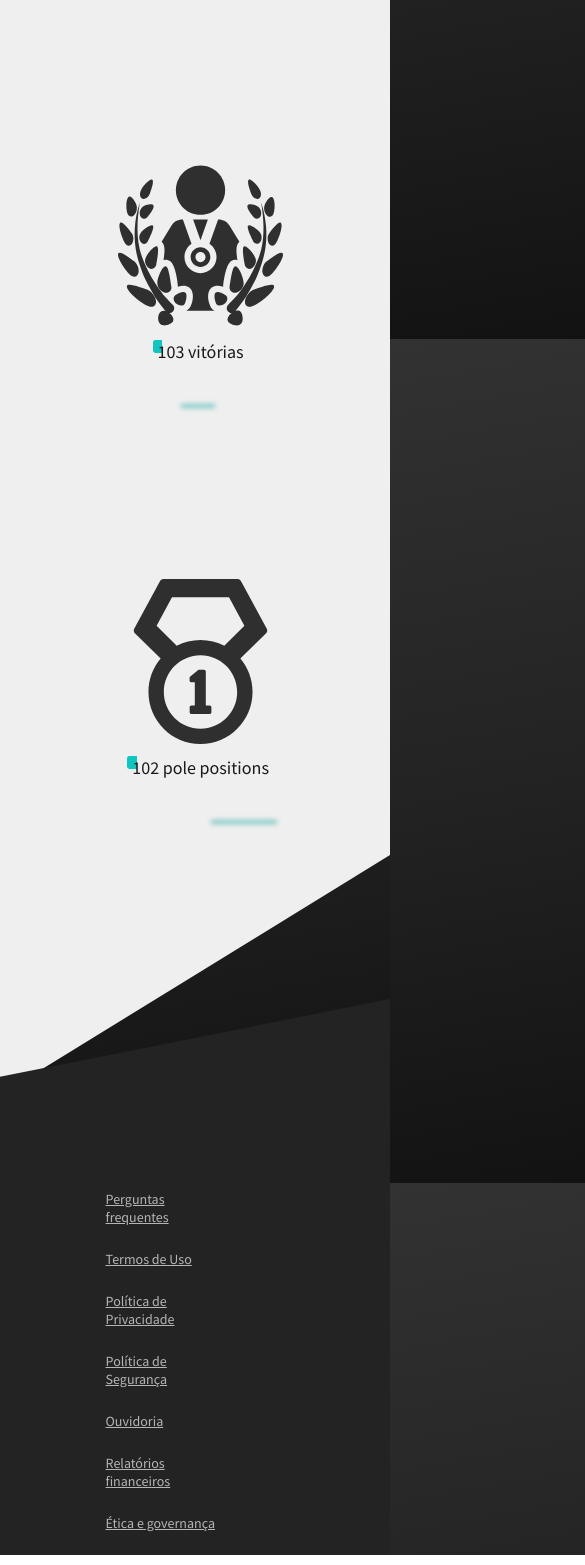
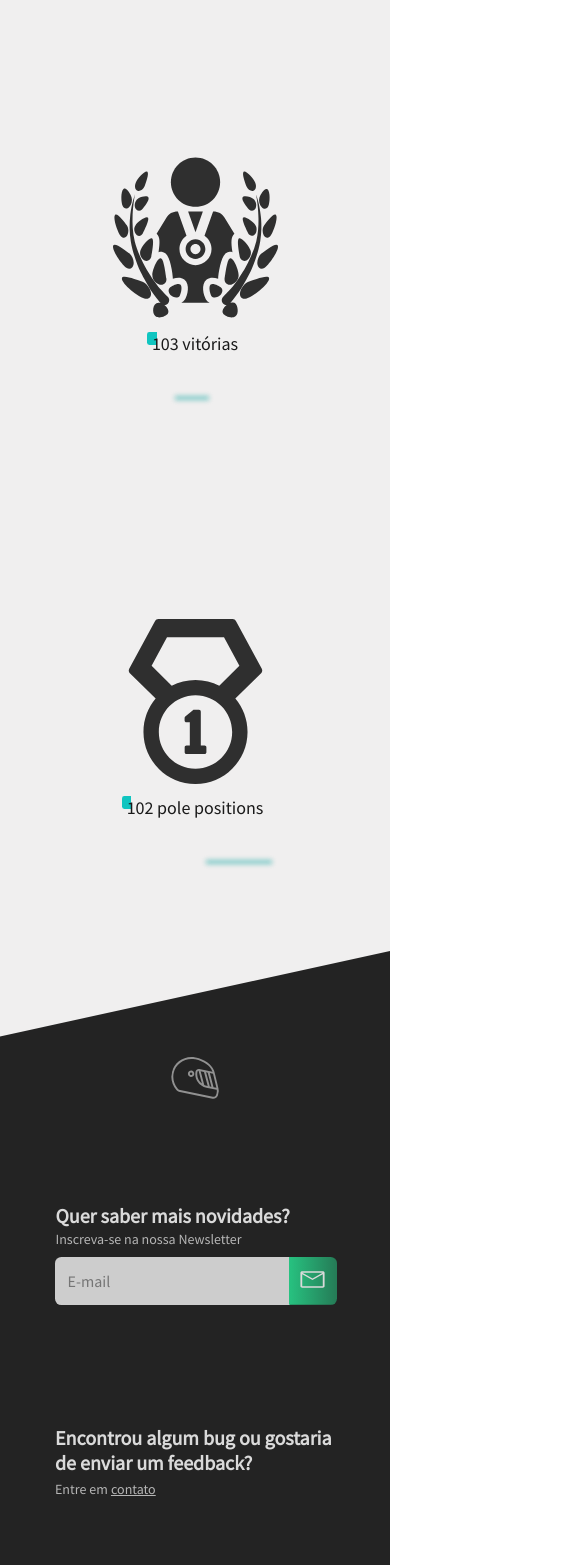
Before and after one commit to psilva999/lewis-hamilton-f1, a React (Create React App) app: page / in a window 390 px wide. Shown: the part 1349-2914 px from the top of the page, 585 px wide, since content can reach past the window. Built offline with nearby package versions, Linux system fonts and the light colour scheme.

Commit message:
Responsividade do footer finalizada

```diff
--- a/src/App.js
+++ b/src/App.js
@@ -1,6 +1,4 @@
 import React from 'react'
-// import { Link, animateScroll as scroll } from 'react-scroll'
-
 import './App.css'
 import './app.scss'
 
--- a/src/Components/Scss/Footer.scss
+++ b/src/Components/Scss/Footer.scss
@@ -9,6 +9,7 @@ footer {
   -webkit-clip-path: polygon(0 14%, 100% 0, 100% 100%, 0% 100%);
   clip-path: polygon(0 14%, 100% 0, 100% 100%, 0% 100%);
   margin-top:-6rem;
+  margin-right:-22rem;
   display:grid;
   place-items:center;
   padding:5rem 0 6rem .2rem;
@@ -29,11 +30,11 @@ footer {
 
 .container {
   display:flex;
-  justify-content:center;
-  gap:11.3rem;
+  justify-content:space-between;
   color:$m-white;
-  margin-left:6.4rem;
+  margin-left:6.2rem;
   margin-top:3rem;
+  width:80%;
   height:17rem;
 
   .perguntas-frequentes, span {
@@ -50,7 +51,11 @@ footer {
 
   .perguntas-frequentes {
     display:grid;
-    place-content:top;
+    height:17rem;
+
+    a {
+      width:8.5rem;
+    }
 
     a:first-child {
       margin-top:.2rem;
--- a/src/Components/Scss/Section-curiosidades.scss
+++ b/src/Components/Scss/Section-curiosidades.scss
@@ -22,14 +22,14 @@
     gap:.8rem;
     align-items:center;
     justify-items:center;
-    padding-left:.7rem;
+    padding-left:-.7rem;
 
     &.active:first-child, &.active:nth-child(2), &.active:nth-child(3) {
       animation:show-curiosidade 1.5s forwards;
     }
 
     img {
-      opacity: .9;
+      opacity:.9;
     }
 
     span {
--- a/src/Components/Scss/Section-saiba-mais.scss
+++ b/src/Components/Scss/Section-saiba-mais.scss
@@ -6,7 +6,7 @@
   position:absolute;
   top:0;
   left:0;
-  width:100vw;
+  width:105vw;
   height:115vh;
   object-fit:cover;
   filter:blur(.1rem);
--- a/src/Components/Scss/_config.scss
+++ b/src/Components/Scss/_config.scss
@@ -1,9 +1,6 @@
 @import url('https://fonts.googleapis.com/css2?family=Source+Sans+Pro&display=swap');
 
 $main-font:'Source Sans Pro', sans-serif;
-
-$body-background:rgb(50, 50, 50);
-$body-gradient:linear-gradient(170deg, rgba(50, 50, 50, 1) 0%, rgba(35, 35, 35, 1) 50%, rgba(17, 17, 17, 1) 100%) fixed;
 
 $track-background:#CDCDCD;
 $scroll-background:rgb(26, 26, 26);
--- a/src/Components/Scss/_queries.scss
+++ b/src/Components/Scss/_queries.scss
@@ -1,4 +1,8 @@
-@media (max-width:48rem) {
+@media (max-width:65rem) {
+  body {
+    background:none;
+  }
+
   header {
     padding:0rem 1.5rem .6rem .3rem;
 
@@ -58,15 +62,56 @@
   }
 
   .curiosidades {
+    -webkit-clip-path:polygon(0 7%, 100% 0, 100% 100%, 0 100%);
+    clip-path: polygon(0 7%, 100% 0, 100% 100%, 0 100%);
     grid-template-columns:1fr;
     min-height:100rem;
     gap:1rem;
-    padding-top:11rem;
-    padding-bottom:15rem;
-
+    padding-top:5rem;
+    padding-bottom:10rem;
 
     div.active:nth-child(2), div.active:nth-child(3) {
-      margin-top:3rem;
+      margin-top:1rem;
+    }
+  }
+
+  footer {
+    -webkit-clip-path: polygon(0 8%, 100% 0, 100% 100%, 0% 100%) !important;
+    clip-path: polygon(0 8%, 100% 0, 100% 100%, 0% 100%) !important;
+    margin-top:-9rem !important;
+    padding-top:6rem !important;
+  }
+
+  .container {
+    height:45rem !important;
+    width:auto !important;
+    display:grid !important;
+    place-content:top !important;
+    gap:5rem;
+    margin-top:6rem !important;
+    margin-left:-3rem !important;
+  }
+
+  .perguntas-frequentes, .feedback {
+    margin-left:2.8rem;
+  }
+
+  .perguntas-frequentes {
+    grid-area:2 / 1;
+    margin-top:12rem;
+  }
+
+  .newsletter {
+    justify-self:center;
+    height:6.8rem;
+  }
+
+  .feedback {
+    height:5rem;
+    grid-area:2 / 1;
+
+    span {
+      width:6.5rem;
     }
   }
 }
--- a/src/app.scss
+++ b/src/app.scss
@@ -9,8 +9,6 @@
 }
 
 body {
-  background:$body-background;
-  background:$body-gradient;
   display:grid;
   justify-content:center;
   overflow-x:hidden;
```
Also changed, not shown: src/Assets/10-simple-shiny.svg (added).
